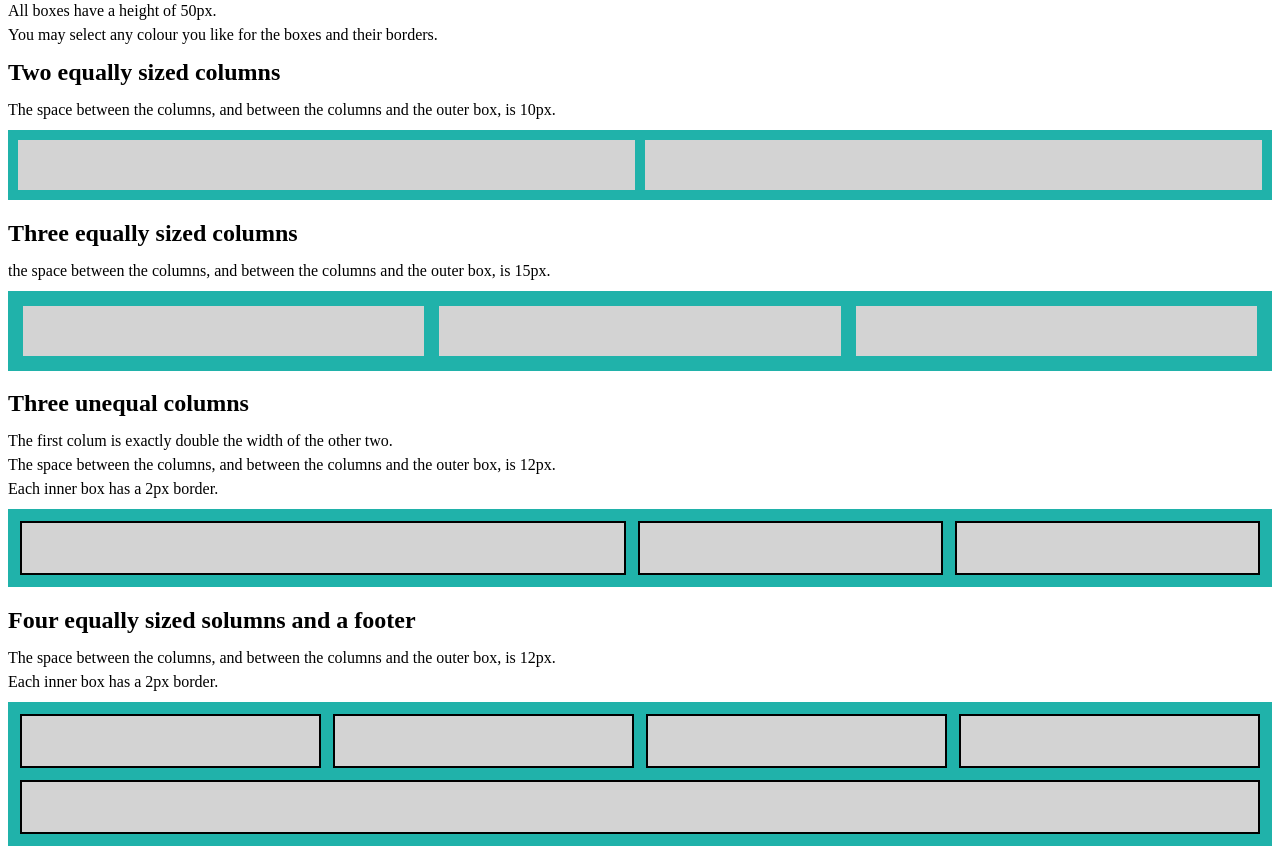
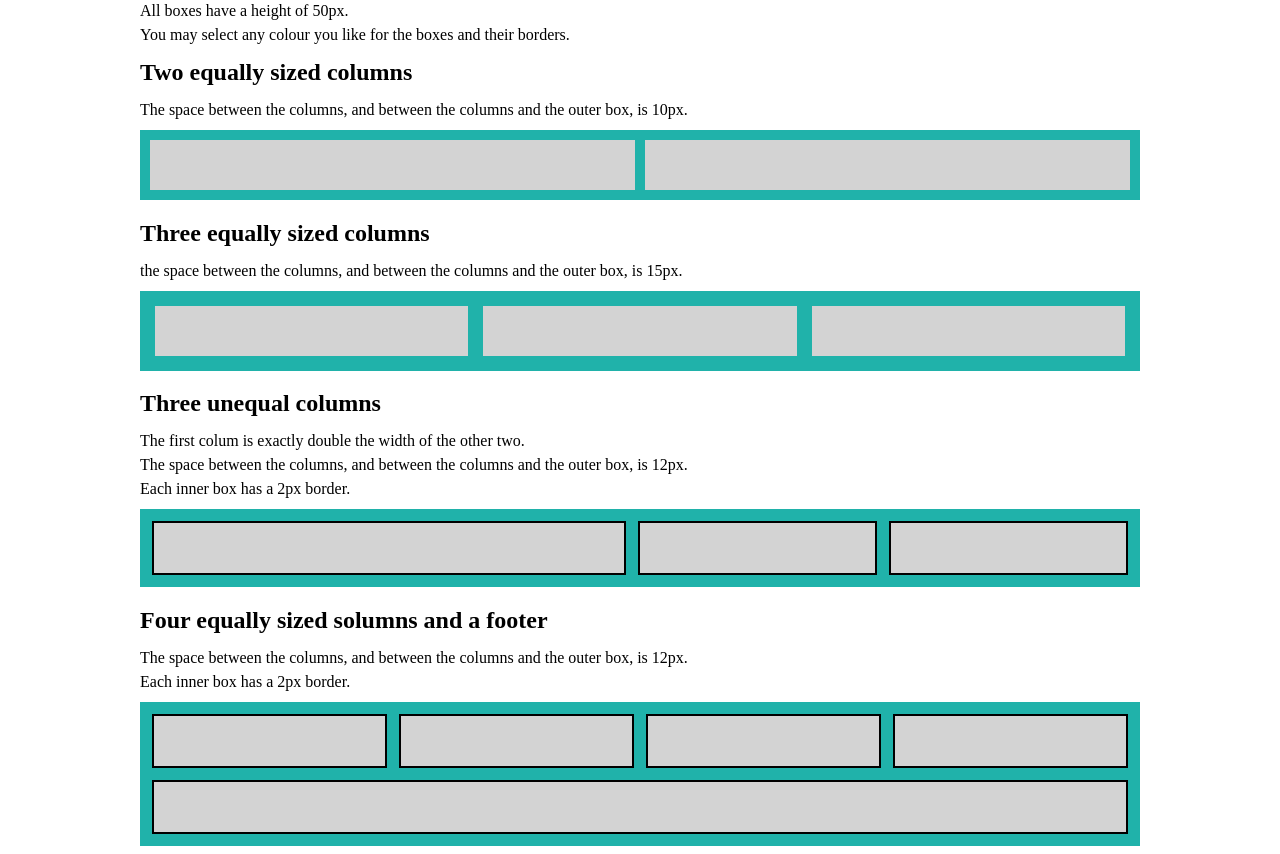
Before and after one commit to DylaneElyse/sandbox, a plain HTML site: page index.html in a window 1280 px wide. Shown: the part 73-927 px from the top of the page. Drawn offline with Linux system fonts and the light colour scheme.

Commit message:
Change width

```diff
--- a/styles/styles.css
+++ b/styles/styles.css
@@ -1,5 +1,6 @@
-main {
+body {
   max-width: 1000px;
+  margin: 0 auto;
 }
 
 span {
```
